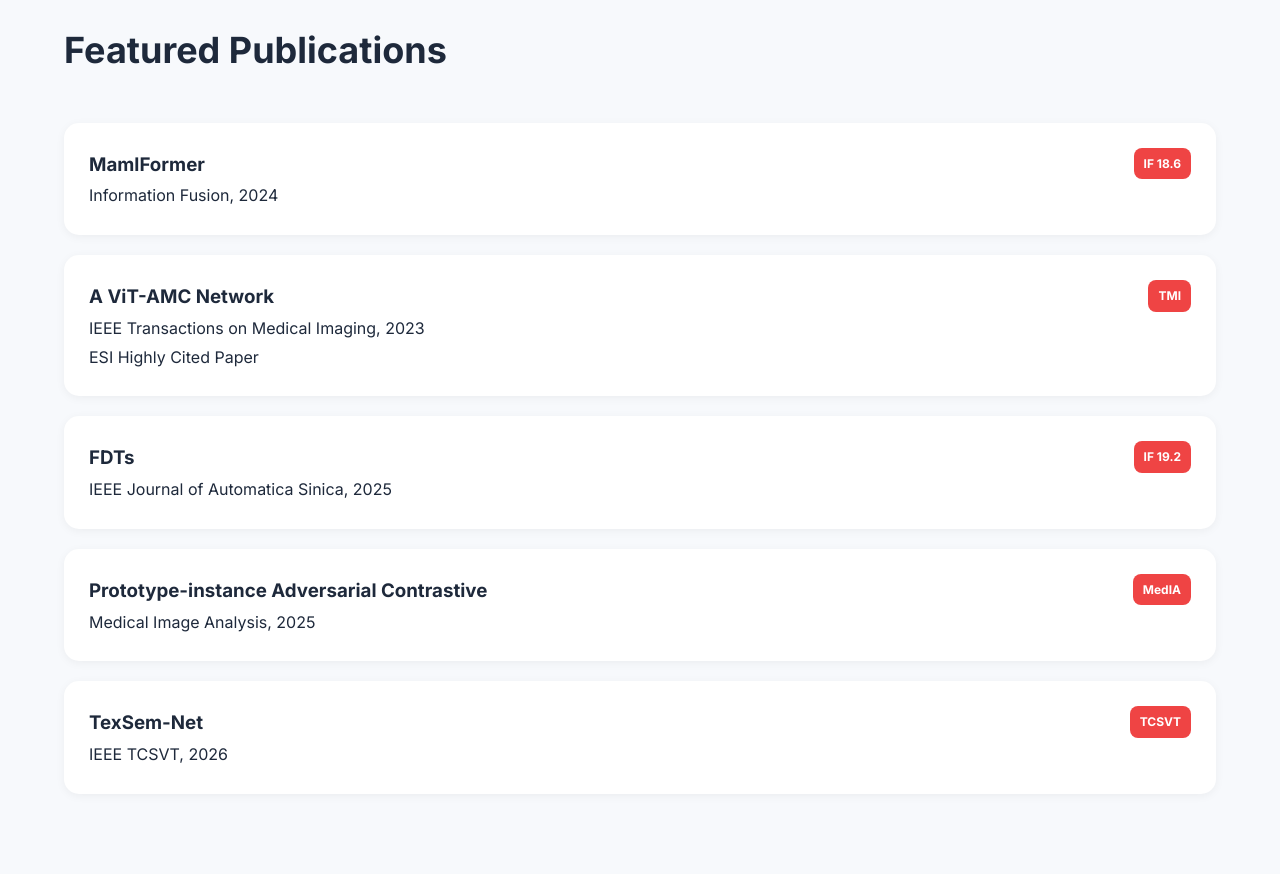
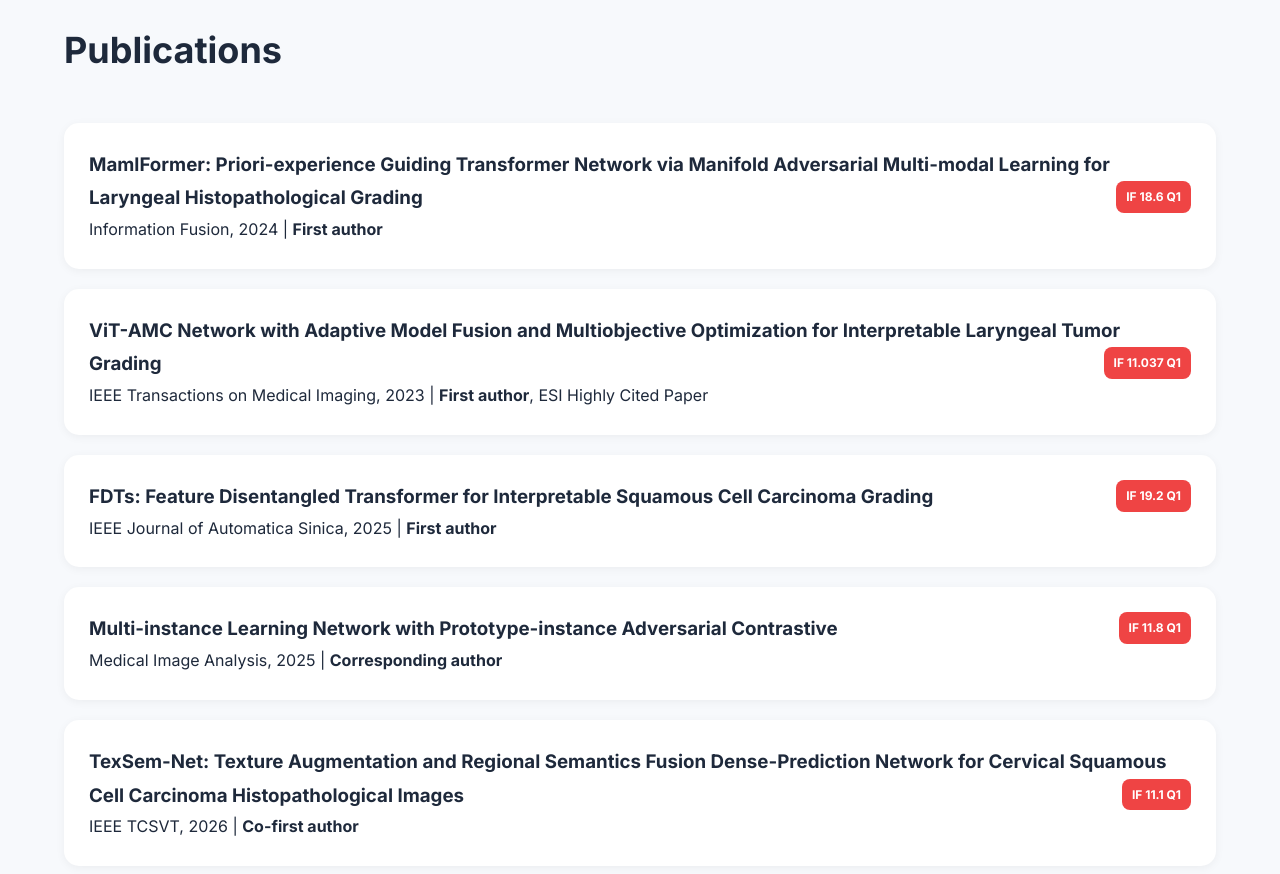
Before and after one commit to Baron-Huang/panhuang.github.io, a plain HTML site: page index.html in a window 1280 px wide. Shown: the part 1920-2794 px from the top of the page. Drawn offline with Linux system fonts and the light colour scheme.

Commit message:
Refactor publication section in index.html
Removed duplicate publication entries and updated publication details.

```diff
--- a/index.html
+++ b/index.html
@@ -56,12 +56,11 @@
 </h1>
 
 <div class="badges">
+<span>Associate Editor, IEEE JBHI</span>
 
 <span>IEEE Member</span>
 
 <span>MICCAI Member</span>
-
-<span>Associate Editor, IEEE JBHI</span>
 
 <span>Area Chair, IJCNN 2025</span>
 
@@ -72,7 +71,7 @@
 </h2>
 
 <p>
-AI for Healthcare Centre for Smart Health
+Centre for Smart Health
 <br>
 The Hong Kong Polytechnic University
 </p>
@@ -179,80 +178,85 @@
 
 
 <section id="publications">
+  <div class="container">
+    <h2>Publications</h2>
 
-<div class="container">
+    <div class="pub">
+      <h3>MamlFormer: Priori-experience Guiding Transformer Network via Manifold Adversarial Multi-modal Learning for Laryngeal Histopathological Grading <span class="if">IF 18.6 Q1</span></h3>
+      <p>Information Fusion, 2024 | <strong>First author</strong></p>
+    </div>
 
-<h2>Featured Publications</h2>
+    <div class="pub">
+      <h3>ViT-AMC Network with Adaptive Model Fusion and Multiobjective Optimization for Interpretable Laryngeal Tumor Grading <span class="if">IF 11.037 Q1</span></h3>
+      <p>IEEE Transactions on Medical Imaging, 2023 | <strong>First author</strong>, ESI Highly Cited Paper</p>
+    </div>
 
-<div class="pub">
+    <div class="pub">
+      <h3>FDTs: Feature Disentangled Transformer for Interpretable Squamous Cell Carcinoma Grading <span class="if">IF 19.2 Q1</span></h3>
+      <p>IEEE Journal of Automatica Sinica, 2025 | <strong>First author</strong></p>
+    </div>
 
-<h3>
-MamlFormer
-<span class="if">IF 18.6</span>
-</h3>
+    <div class="pub">
+      <h3>Multi-instance Learning Network with Prototype-instance Adversarial Contrastive <span class="if">IF 11.8 Q1</span></h3>
+      <p>Medical Image Analysis, 2025 | <strong>Corresponding author</strong></p>
+    </div>
 
-<p>
-Information Fusion, 2024
-</p>
+    <div class="pub">
+      <h3>TexSem-Net: Texture Augmentation and Regional Semantics Fusion Dense-Prediction Network for Cervical Squamous Cell Carcinoma Histopathological Images <span class="if">IF 11.1 Q1</span></h3>
+      <p>IEEE TCSVT, 2026 | <strong>Co-first author</strong></p>
+    </div>
 
-</div>
+    <div class="pub">
+      <h3>LA-ViT: A Network with Transformers Constrained by Learned-Parameter-Free Attention for Interpretable Grading <span class="if">IF 7.7 Q1</span></h3>
+      <p>IEEE JBHI, 2024 | <strong>First author</strong></p>
+    </div>
 
-<div class="pub">
+    <div class="pub">
+      <h3>FABNet: Fusion Attention Block and Transfer Learning for Laryngeal Cancer Tumor Grading in P63 IHC Histopathology Images <span class="if">IF 7.021 Q1</span></h3>
+      <p>IEEE JBHI, 2022 | <strong>First author</strong></p>
+    </div>
 
-<h3>
-A ViT-AMC Network
-<span class="if">TMI</span>
-</h3>
+    <div class="pub">
+      <h3>Knowledge-driven Multi-instance Learning Net with Hierarchical Cluster-incorporated Aware Filtering for Larynx Pathological Grading <span class="if">IF 6.8 Q1</span></h3>
+      <p>IEEE JBHI, 2025 | <strong>Corresponding author</strong></p>
+    </div>
 
-<p>
-IEEE Transactions on Medical Imaging, 2023
-<br>
-ESI Highly Cited Paper
-</p>
+    <div class="pub">
+      <h3>Prototype-boosted Instance-semantic Disentanglement with Low-rank Regularized Subspace Clustering for WSIs Explainable Recognition</h3>
+      <p>MICCAI, 2026 | <strong>Corresponding author</strong></p>
+    </div>
 
-</div>
+    <div class="pub">
+      <h3>Positive Semi-definite Latent Factor Grouping-Boosted Cluster-reasoning Instance Disentangled Learning for WSI Representation</h3>
+      <p>MICCAI, 2026 | <strong>Corresponding author</strong></p>
+    </div>
 
-<div class="pub">
+    <div class="pub">
+      <h3>Manifold Neuron Energy Network-enhancing Dysplastic Cells Perception for Lung Adenocarcinoma Subtypes Recognition <span class="if">IF 5.6 Q1</span></h3>
+      <p>IEEE TIM, 2026 | <strong>Corresponding author</strong></p>
+    </div>
 
-<h3>
-FDTs
-<span class="if">IF 19.2</span>
-</h3>
+    <div class="pub">
+      <h3>Interpretable Laryngeal Tumor Grading via Depth Domain Adaptive Network with Integration Gradient CAM and ROI-Guided Attention <span class="if">IF 7.7 Q1</span></h3>
+      <p>Computers in Biology and Medicine, 2023 | <strong>First author</strong></p>
+    </div>
 
-<p>
-IEEE Journal of Automatica Sinica, 2025
-</p>
+    <div class="pub">
+      <h3>DCA-DAFFNet: End-to-end Network with Deformable Fusion Attention and Deep Adaptive Feature Fusion for Laryngeal Tumor Grading <span class="if">IF 5.6 Q1</span></h3>
+      <p>IEEE TIM, 2023 | <strong>Co-first author</strong></p>
+    </div>
 
-</div>
+    <div class="pub">
+      <h3>CGAM: End-to-end Causality Graph Attention Mamba Network for Esophageal Pathology Grading <span class="if">IF 4.9 Q1</span></h3>
+      <p>Biomedical Signal Processing and Control, 2024 | <strong>Corresponding author</strong>, ESI Highly Cited Paper</p>
+    </div>
 
-<div class="pub">
+    <div class="pub">
+      <h3>DEW-Net: W-Shaped Dual-Encoder Network with Attention Fusion Mechanisms for Pathological H&E Image Segmentation</h3>
+      <p>IEEE JBHI, 2026</p>
+    </div>
 
-<h3>
-Prototype-instance Adversarial Contrastive
-<span class="if">MedIA</span>
-</h3>
-
-<p>
-Medical Image Analysis, 2025
-</p>
-
-</div>
-
-<div class="pub">
-
-<h3>
-TexSem-Net
-<span class="if">TCSVT</span>
-</h3>
-
-<p>
-IEEE TCSVT, 2026
-</p>
-
-</div>
-
-</div>
-
+  </div>
 </section>
 
 
```
